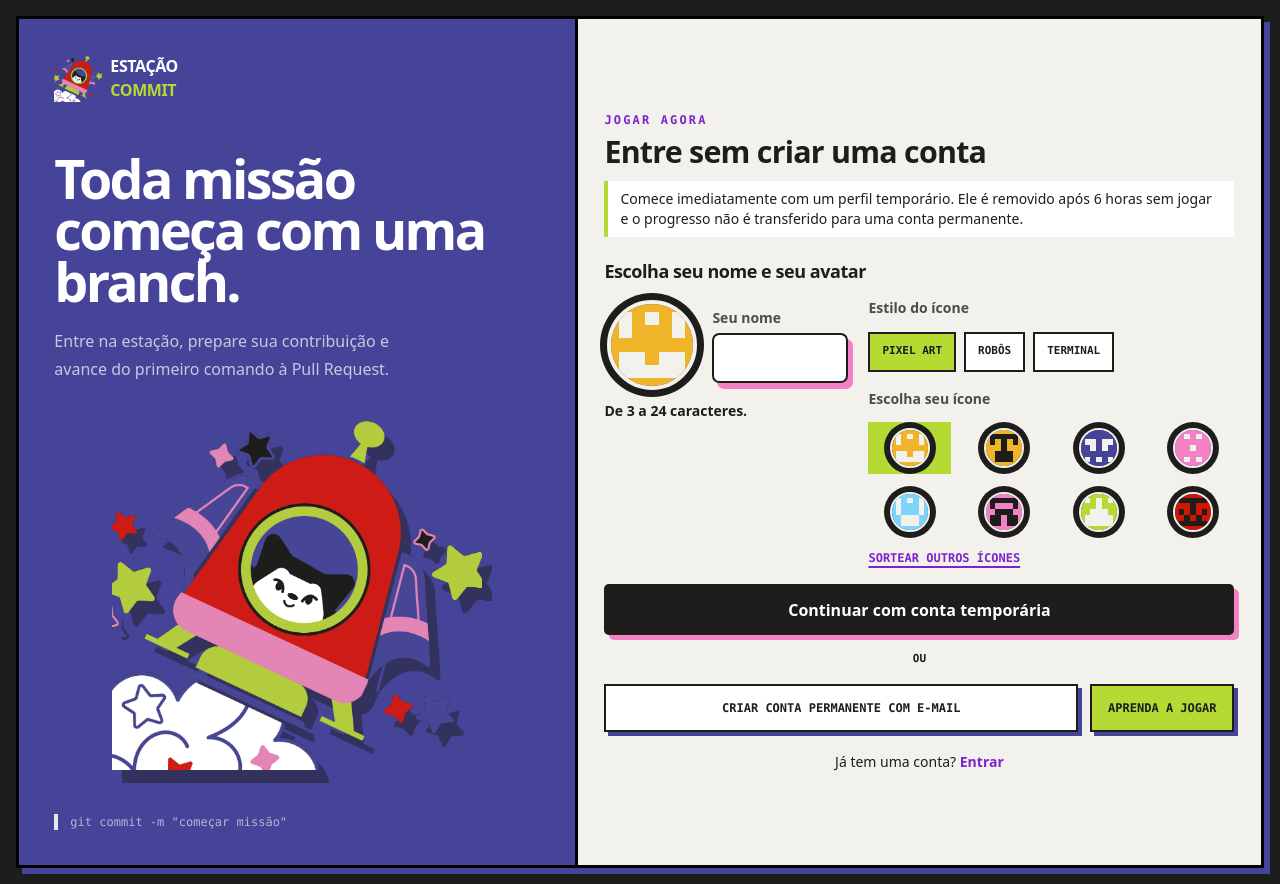
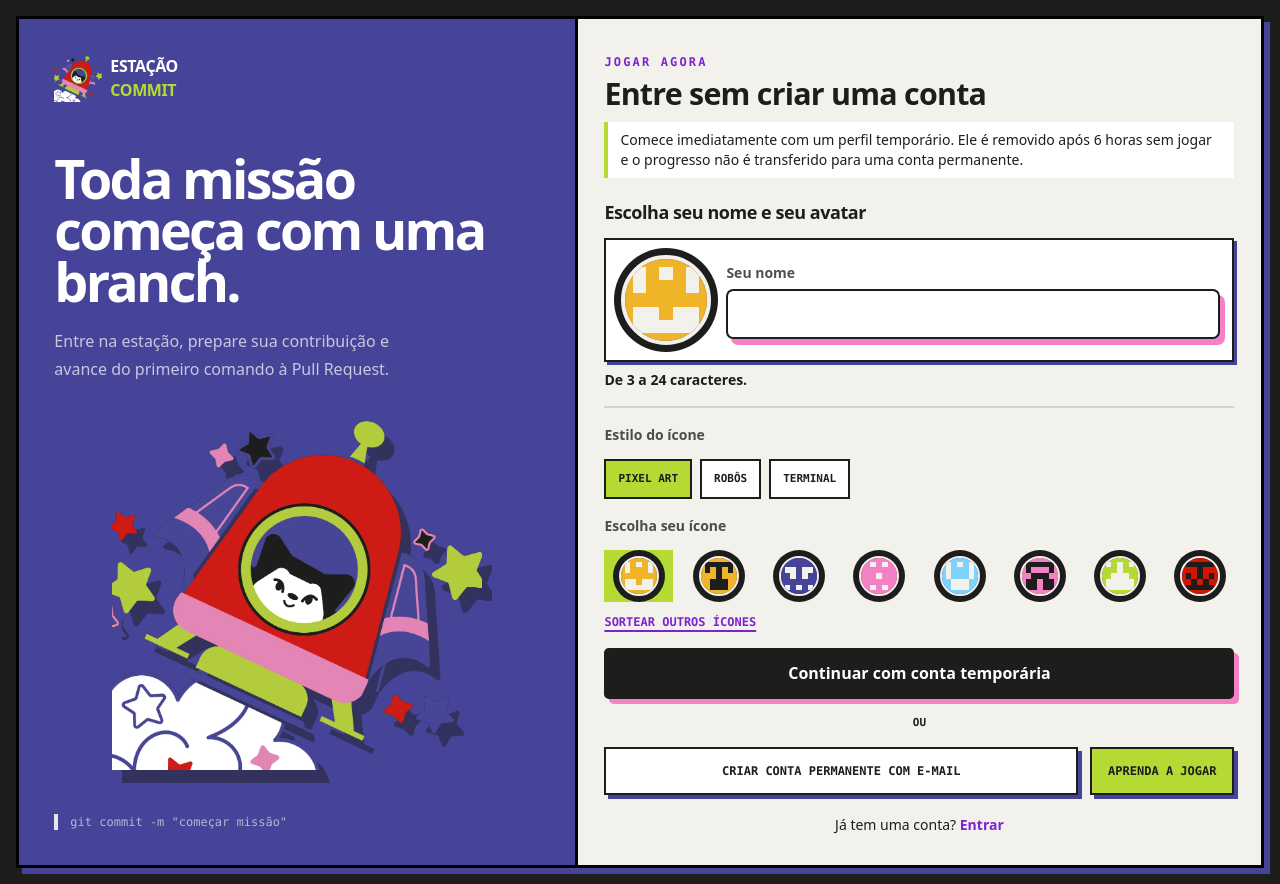
Before and after one commit to guisouzsa/estacao-commit-game, a Laravel app: page /jogar in a window 1280 px wide. Run offline with Laravel 12, Linux system fonts and the light colour scheme; style sheets or scripts are compiled from the project's sources; some libraries are stand-ins or nearby versions.

Commit message:
fix: reorganizar escolha de avatar temporário

```diff
--- a/resources/js/Components/AvatarPicker.tsx
+++ b/resources/js/Components/AvatarPicker.tsx
@@ -1,5 +1,9 @@
 import PlayerAvatar from '@/Components/PlayerAvatar';
-import { AVATAR_STYLE_LABELS, type AvatarStyle, randomSeed } from '@/lib/avatarArt';
+import {
+    AVATAR_STYLE_LABELS,
+    type AvatarStyle,
+    randomSeed,
+} from '@/lib/avatarArt';
 import { useState } from 'react';
 
 const OPTIONS = 8;
@@ -15,12 +19,14 @@ export default function AvatarPicker({
     style,
     seed,
     previewName,
+    wide = false,
     onChange,
 }: {
     styles: readonly string[];
     style: string;
     seed: string | null;
     previewName: string;
+    wide?: boolean;
     onChange: (style: string, seed: string) => void;
 }) {
     // O ícone atual entra na lista, para continuar visível e selecionado.
@@ -50,7 +56,8 @@ export default function AvatarPicker({
                                 style === option ? 'bg-[#b4da33]' : 'bg-white'
                             }`}
                         >
-                            {AVATAR_STYLE_LABELS[option as AvatarStyle] ?? option}
+                            {AVATAR_STYLE_LABELS[option as AvatarStyle] ??
+                                option}
                         </button>
                     ))}
                 </div>
@@ -59,7 +66,7 @@ export default function AvatarPicker({
             <fieldset className="mt-4">
                 <legend className="auth-label">Escolha seu ícone</legend>
                 <div
-                    className="mt-2 grid grid-cols-4 gap-3"
+                    className={`mt-2 grid grid-cols-4 gap-2 sm:gap-3 ${wide ? 'md:grid-cols-8' : ''}`}
                     role="radiogroup"
                     aria-label="Ícones disponíveis"
                 >
--- a/resources/js/Pages/Guest/Create.tsx
+++ b/resources/js/Pages/Guest/Create.tsx
@@ -118,15 +118,10 @@ export default function Create({
             </h2>
 
             <form className="mt-3" onSubmit={submit} noValidate>
-                <div className="grid items-start gap-5 lg:grid-cols-[minmax(0,.8fr)_minmax(0,1.2fr)]">
-                    <div>
-                        <div className="flex items-center gap-3">
+                <div className="flex items-center gap-3 border-2 border-[#1d1d1b] bg-white p-3 shadow-[3px_3px_0_#464498]">
                     <PlayerAvatar profile={preview} size="lg" />
                     <div className="min-w-0 flex-1">
-                                <label
-                                    className="auth-label"
-                                    htmlFor="guest-name"
-                                >
+                        <label className="auth-label" htmlFor="guest-name">
                             Seu nome
                         </label>
                         <input
@@ -170,30 +165,26 @@ export default function Create({
                             <span className="text-ink/70 text-sm">
                                 Que tal:
                             </span>
-                                    {availability.suggestions!.map(
-                                        (suggestion) => (
+                            {availability.suggestions!.map((suggestion) => (
                                 <button
                                     key={suggestion}
                                     type="button"
-                                                onClick={() =>
-                                                    setData('name', suggestion)
-                                                }
+                                    onClick={() => setData('name', suggestion)}
                                     className="min-h-9 border-2 border-[#1d1d1b] bg-white px-3 font-mono text-xs font-black hover:bg-[#b4da33]"
                                 >
                                     Usar {suggestion}
                                 </button>
-                                        ),
-                                    )}
+                            ))}
                         </div>
                     )}
-                    </div>
 
-                    <div>
+                <div className="mt-4 border-t-2 border-[#1d1d1b]/15 pt-4">
                     <AvatarPicker
                         styles={styles}
                         style={data.avatar_style}
                         seed={data.avatar_seed}
                         previewName={preview.username}
+                        wide
                         onChange={(style, seed) =>
                             setData((current) => ({
                                 ...current,
@@ -202,7 +193,6 @@ export default function Create({
                             }))
                         }
                     />
-                    </div>
                 </div>
                 <InputError
                     className="mt-1"
```
Lines whose indentation alone changed are shown as unchanged.
